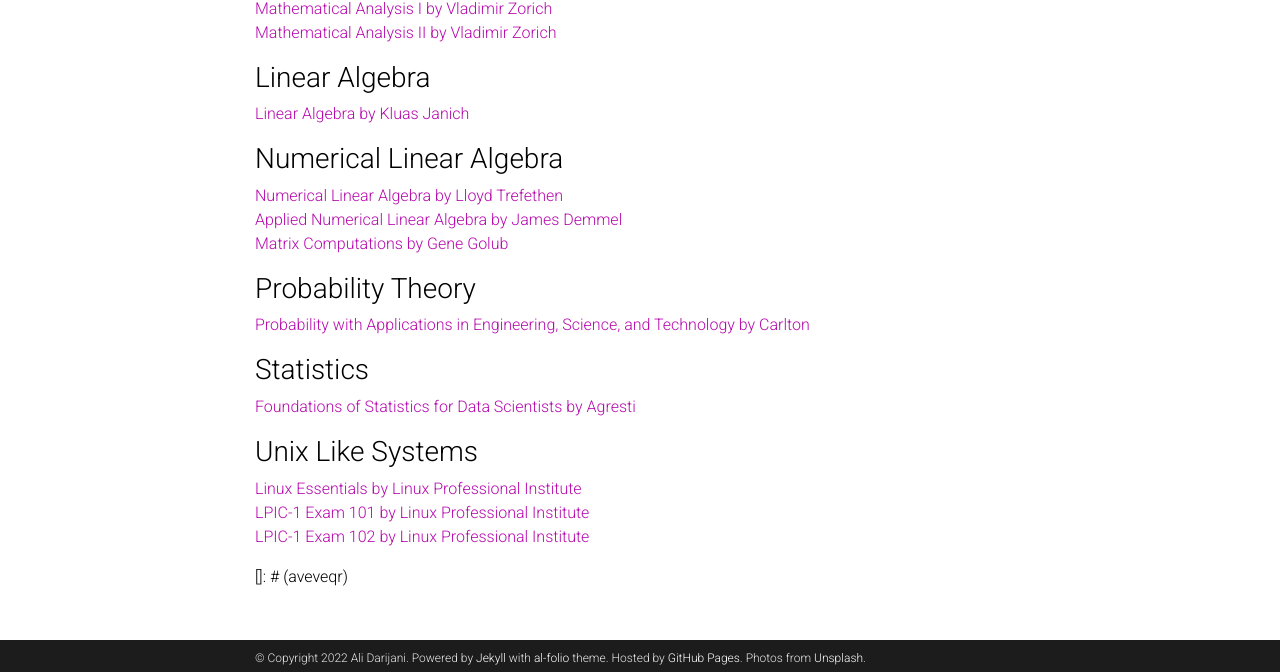
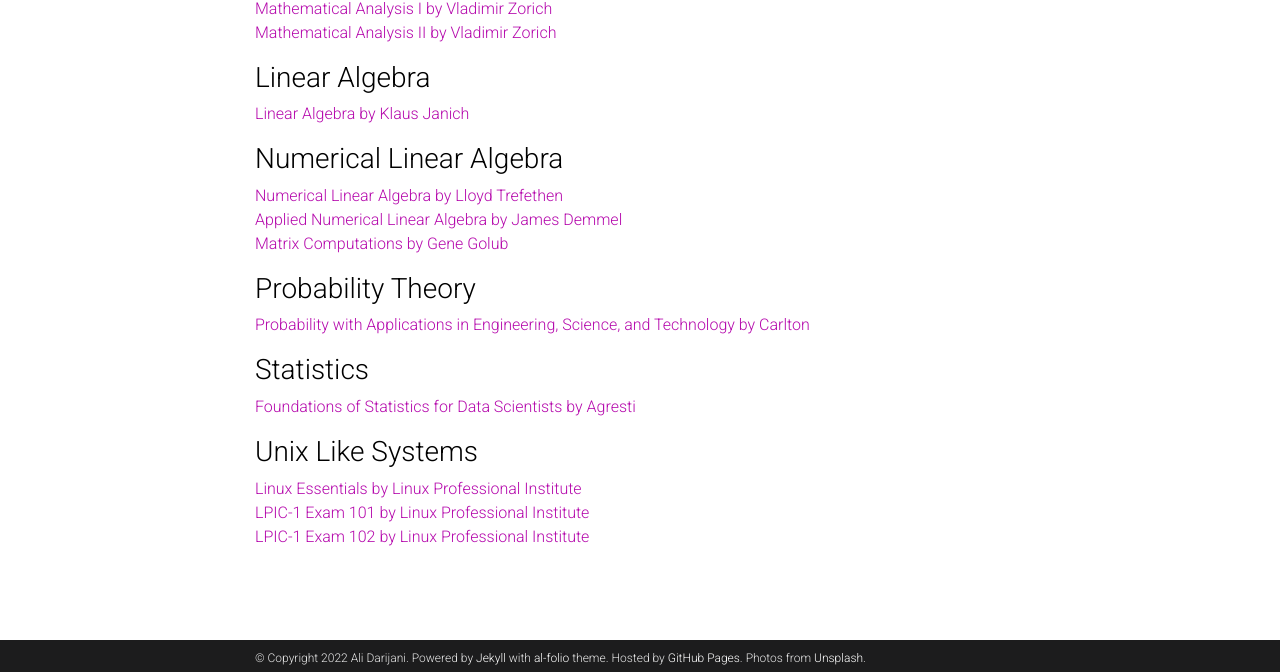
Before and after one commit to adarijani/adarijani.github.io_archived, a Jekyll site: the page built from _projects/1_project.md, in a window 1280 px wide and 933 px high. Shown: the part 258-930 px from the top of the window. Built offline with Jekyll 4.4.1, drawn with Linux system fonts in a browser that asks for light colours; comment, search, counter and statistics services are not loaded; a style sheet for code colours, icons or effects is not loaded.

Commit message:
Update 1_project.md

```diff
--- a/_projects/1_project.md
+++ b/_projects/1_project.md
@@ -14,7 +14,7 @@
 
 ### Linear Algebra
 
-[Linear Algebra by Kluas Janich](https://link.springer.com/book/10.1007/978-1-4612-4298-7)
+[Linear Algebra by Klaus Janich](https://link.springer.com/book/10.1007/978-1-4612-4298-7)
 
 ### Numerical Linear Algebra
 
@@ -35,5 +35,3 @@
 [Linux Essentials by Linux Professional Institute](https://learning.lpi.org/pdfstore/LPI-Learning-Material-010-160-en.pdf)
 [LPIC-1 Exam 101 by Linux Professional Institute](https://learning.lpi.org/pdfstore/LPI-Learning-Material-101-500-en.pdf)
 [LPIC-1 Exam 102 by Linux Professional Institute](https://learning.lpi.org/pdfstore/LPI-Learning-Material-102-500-en.pdf)
-
-[]: # (aveveqr)
```
